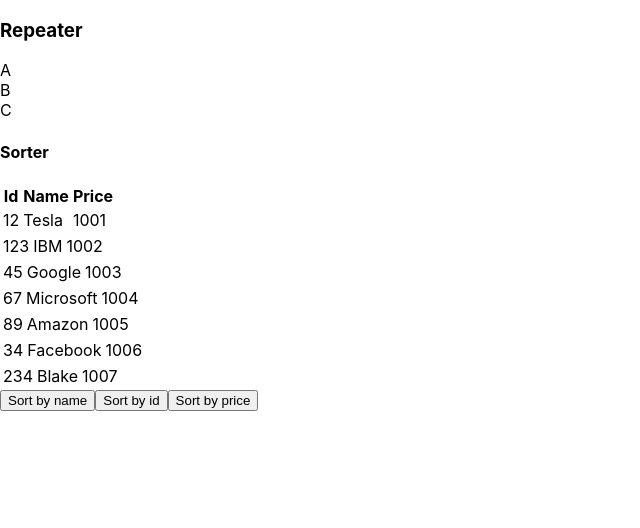
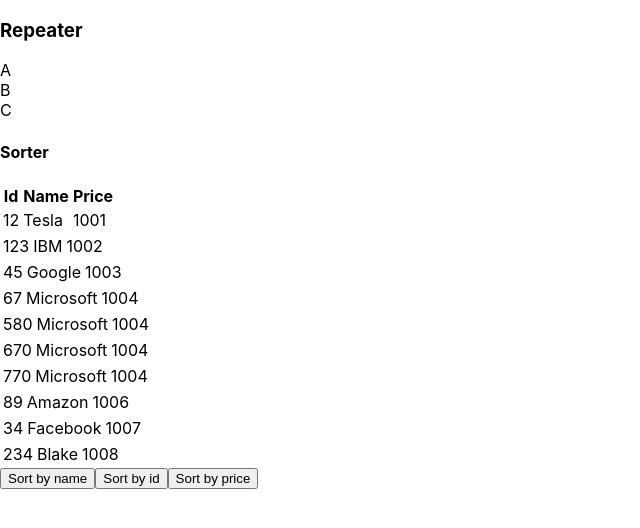
Before and after one commit to DhanaTontanahal/ect-assignmets, a React (Create React App) app in the folder react-ans/: page / in a window 1280 px wide. Shown: the top 528 px of the page, without its empty margins (0-640 px from the left). Built offline with nearby package versions, Linux system fonts and the light colour scheme.

Commit message:
add sort by price, then by id functionality and test data

```diff
--- a/react-ans/src/App.js
+++ b/react-ans/src/App.js
@@ -11,9 +11,12 @@
     { id: 123, name: 'IBM', dor: '1993-02-15', price: 1002 },
     { id: 45, name: 'Google', dor: '1996-01-31', price: 1003 },
     { id: 67, name: 'Microsoft', dor: '1998-04-09', price: 1004 },
-    { id: 89, name: 'Amazon', dor: '1996-07-08', price: 1005 },
-    { id: 34, name: 'Facebook', dor: '1994-09-12', price: 1006 },
-    { id: 234, name: 'Blake', dor: '2000-01-01', price: 1007 }
+    { id: 580, name: 'Microsoft', dor: '1998-04-09', price: 1004 },
+    { id: 770, name: 'Microsoft', dor: '1998-04-09', price: 1004 },
+    { id: 670, name: 'Microsoft', dor: '1998-04-09', price: 1004 },
+    { id: 89, name: 'Amazon', dor: '1996-07-08', price: 1006 },
+    { id: 34, name: 'Facebook', dor: '1994-09-12', price: 1007 },
+    { id: 234, name: 'Blake', dor: '2000-01-01', price: 1008 }
 ];
 
   return (
@@ -24,7 +27,7 @@
       </div>
       <div>
         <h4>Sorter </h4>
-        <Sorter options={stocks} by={"price"}></Sorter>
+        <Sorter options={stocks} by1={"price"} by2={"id"}></Sorter>
       </div>
     </React.Fragment>
 
--- a/react-ans/src/components/assigment-1/Sorter/Sorter.js
+++ b/react-ans/src/components/assigment-1/Sorter/Sorter.js
@@ -5,10 +5,11 @@
 const Sorter = (props) => {
     const [sortedData, setSortedData] = useState([]);
     const dataToSort = props.options;
-    const sortByOption = props.by;
+    const sortByOption1 = props.by1;
+    const sortByOption2 = props.by2;
 
     useEffect(() => {
-        const result = dataToSort.sortBy(function (o) { return o[sortByOption] });
+        const result = dataToSort.sortBy(function (o) { return [o[sortByOption1], o[sortByOption2]] });
         setSortedData([...result]);
     }, [dataToSort]);
 
@@ -23,7 +24,8 @@
     }
 
     const sortByPrice = () => {
-        const resultByPrice = dataToSort.sortBy(function (o) { return o.price });
+
+        const resultByPrice = dataToSort.sortBy(function (o) { return -o.price });
         setSortedData([...resultByPrice]);
     }
 
```
Also changed, not shown: 1 other file (tests, documents, lock files or other folders).
